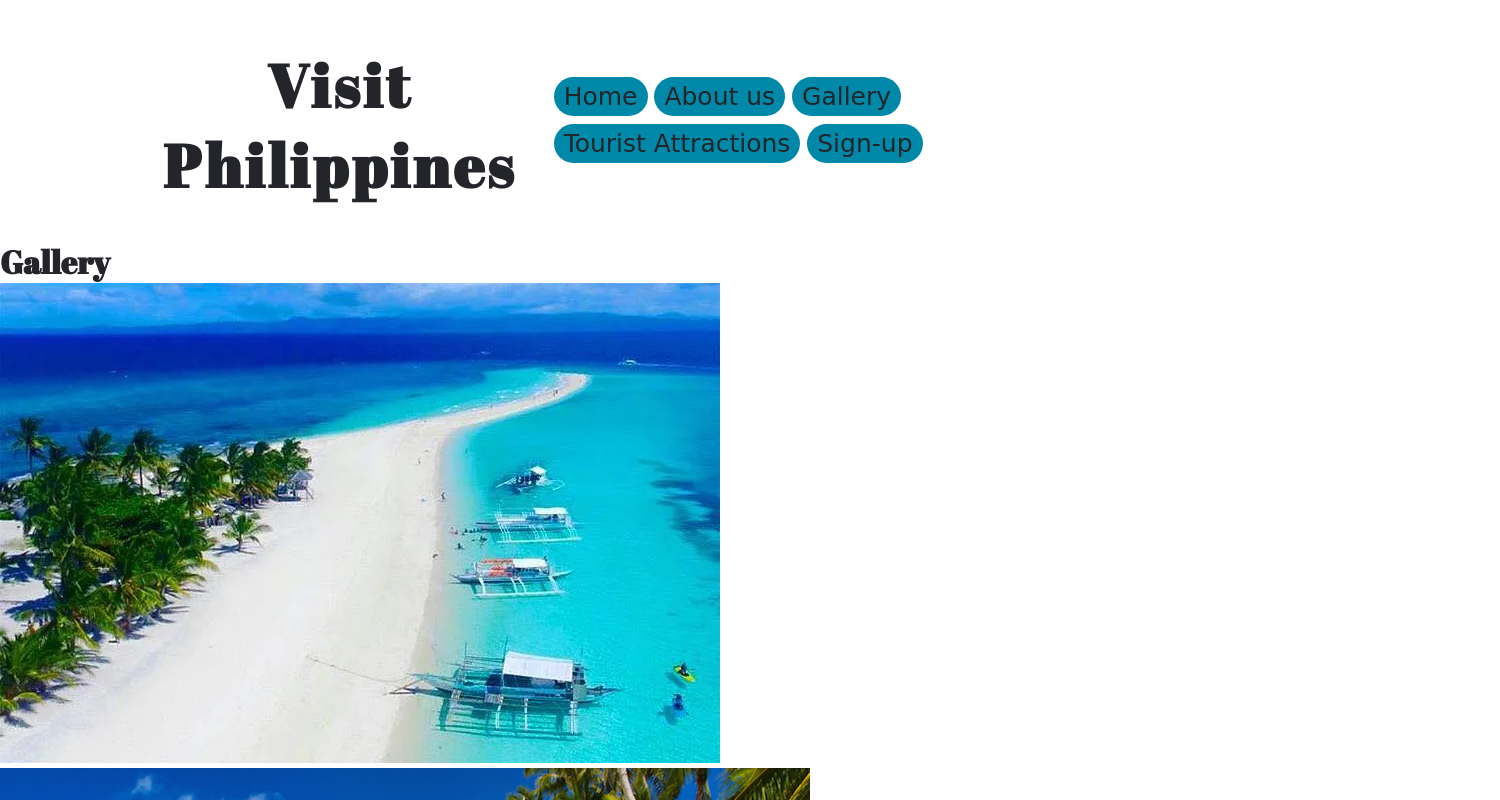
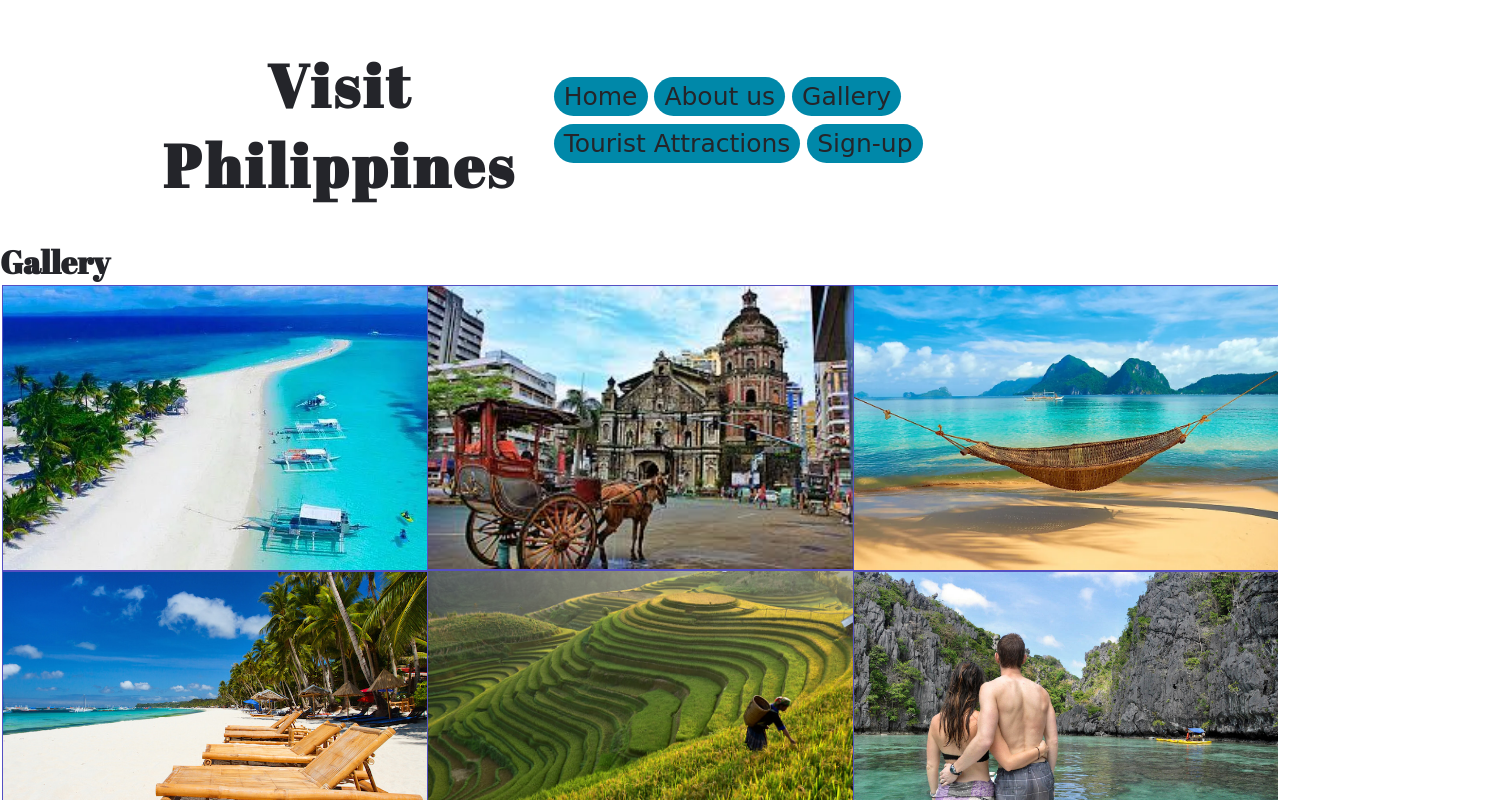
Before and after one commit to Markpm-code/visit-philippines, a plain HTML site: page gallery.html in a window 1280 px wide. Shown: the top 800 px of the page, 1500 px wide, since content can reach past the window. Drawn offline with Linux system fonts and the light colour scheme; a web font is replaced by a local one.

Commit message:
Add photos and footer  in gallery.html

```diff
--- a/assets/css/style.css
+++ b/assets/css/style.css
@@ -128,3 +128,20 @@ footer {
     line-height: 70px;
     margin: 0 40px;
 }
+/*gallery*/
+
+#photos{
+    clear: both;
+    line-height: 0;
+    column-count: 3;
+    column-gap: 0px;
+    overflow: hidden;
+    margin-bottom: 0;
+    border: 2px solid white;
+}
+
+#photos > img {
+    width: 100%;
+    height: 20%;
+    border: 1px solid #554fc2;;
+}
--- a/gallery.html
+++ b/gallery.html
@@ -36,7 +36,7 @@
         <p></p>
     </div>
     <section>
-        <div>
+        <div id="photos">
             <img src="assets/images/white-sand-beach.webp" alt="white sand beach">
             <img src="assets/images/boracay.jpg" alt="boracay beach">
             <img src="assets/images/empty-beach.jpg" alt="empty beach">
```
